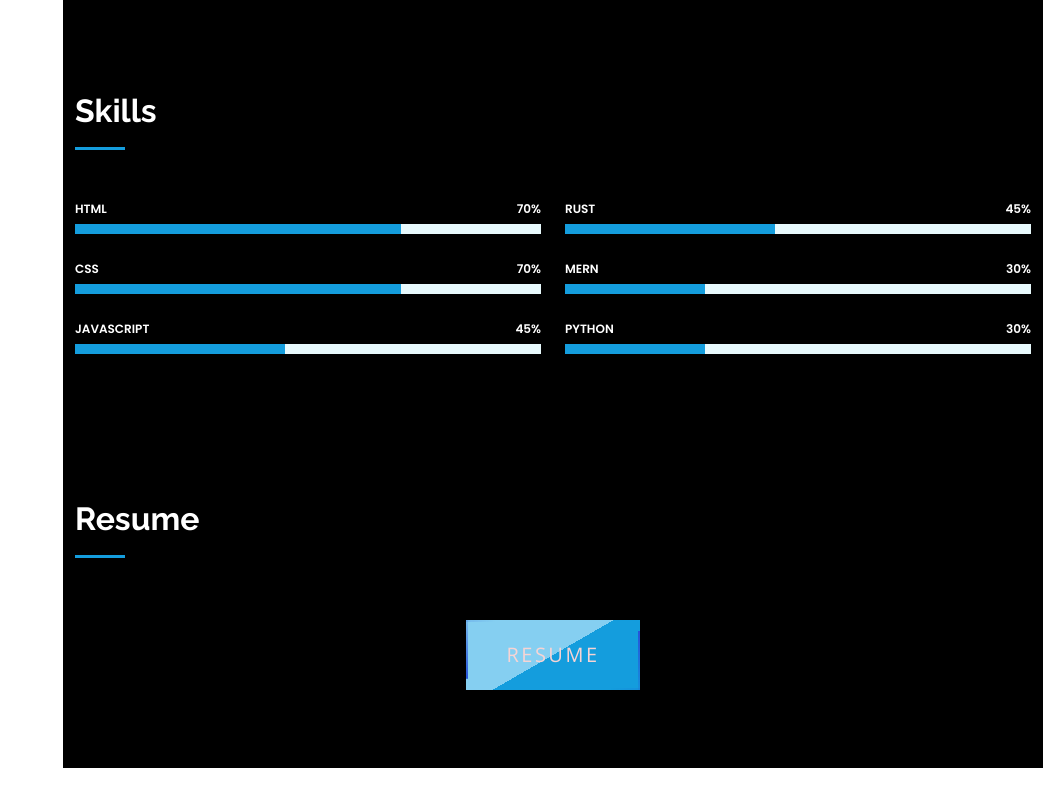
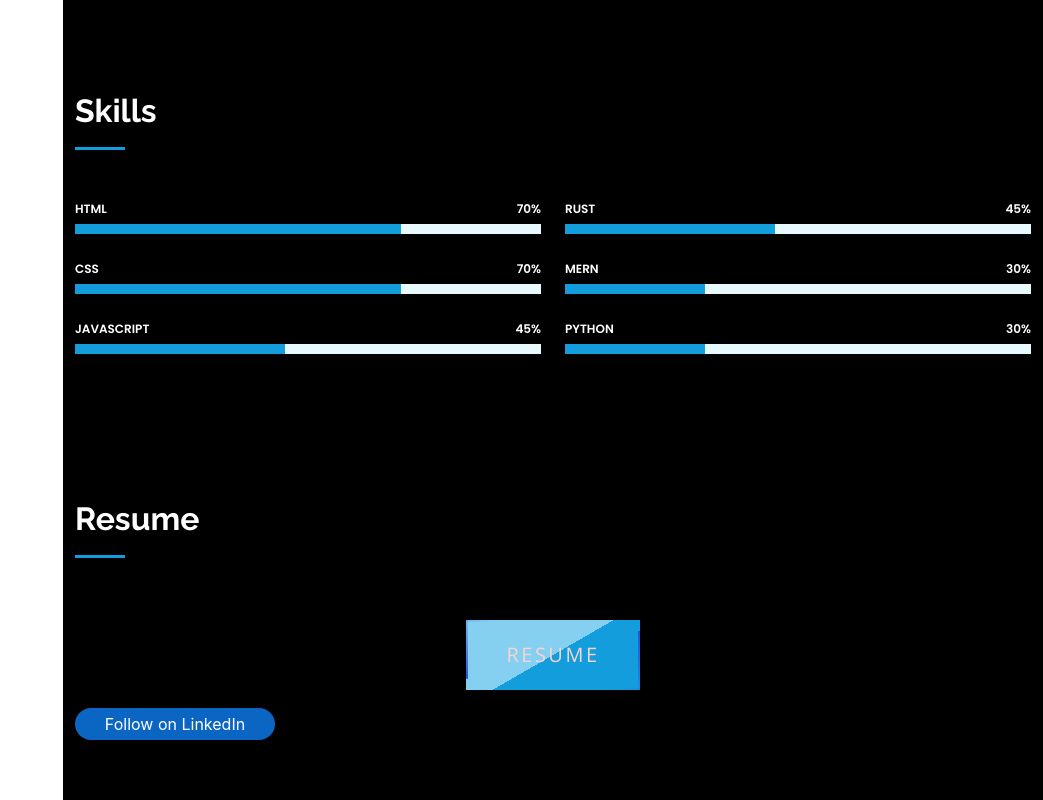
Before and after one commit to tripur3121/Tripur, a plain HTML site: page index.html in a window 1280 px wide. Shown: the part 1424-2224 px from the top of the page, without its empty margins (237-1280 px from the left). Before the commit the page ends 2192 px from the top, so only its background shows below. Drawn offline with nearby package versions, Linux system fonts and the light colour scheme.

Commit message:
Update index.html

```diff
--- a/index.html
+++ b/index.html
@@ -198,6 +198,24 @@
        Resume
       </a>
 
+      <style>
+        .libutton {
+          display: flex;
+          flex-direction: column;
+          justify-content: center;
+          padding: 7px;
+          text-align: center;
+          outline: none;
+          text-decoration: none !important;
+          color: #ffffff !important;
+          width: 200px;
+          height: 32px;
+          border-radius: 16px;
+          background-color: #0A66C2;
+          font-family: "SF Pro Text", Helvetica, sans-serif;
+        }
+      </style>
+<a class="libutton" href="https://www.linkedin.com/comm/mynetwork/discovery-see-all?usecase=PEOPLE_FOLLOWS&followMember=tripurjoshi" target="_blank">Follow on LinkedIn</a>
 
       </div>
 
```
